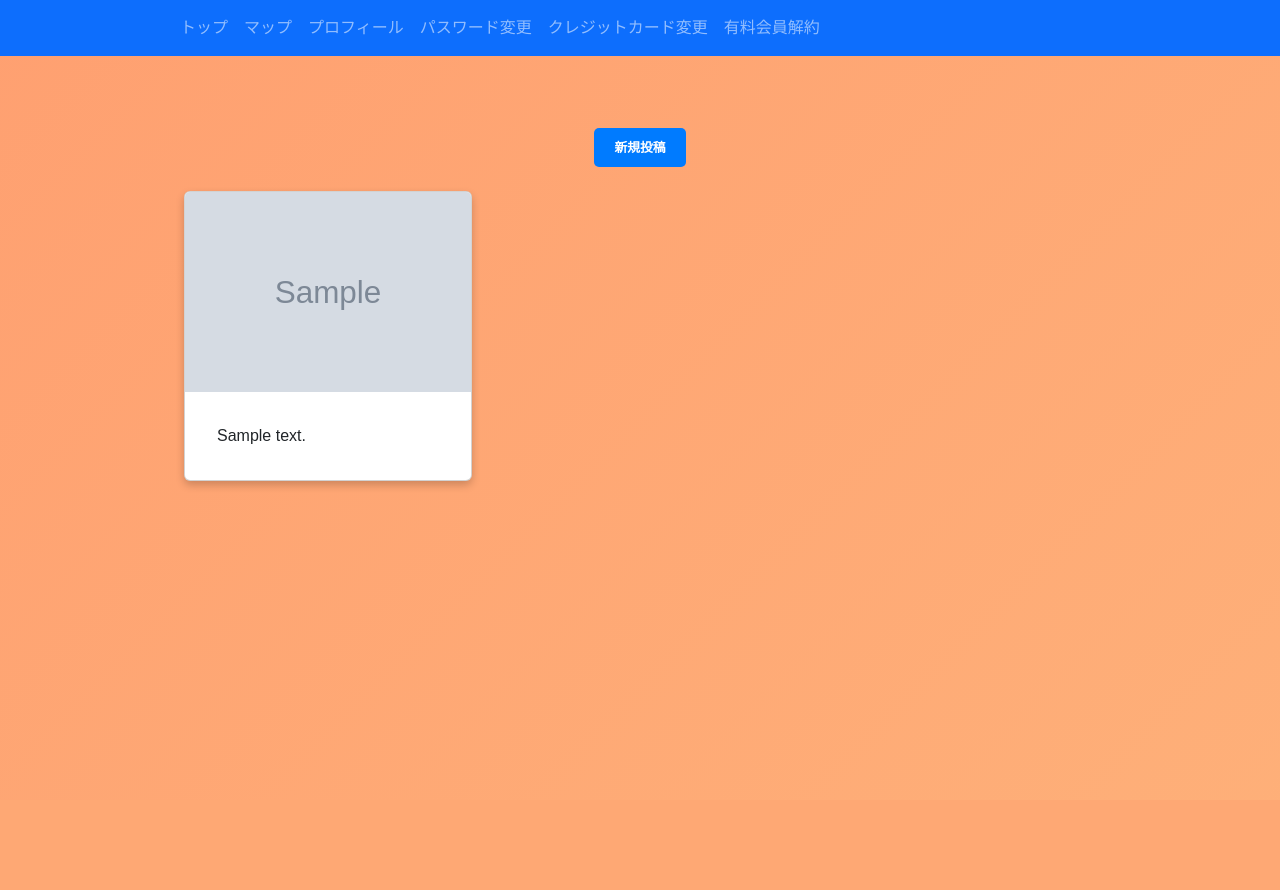
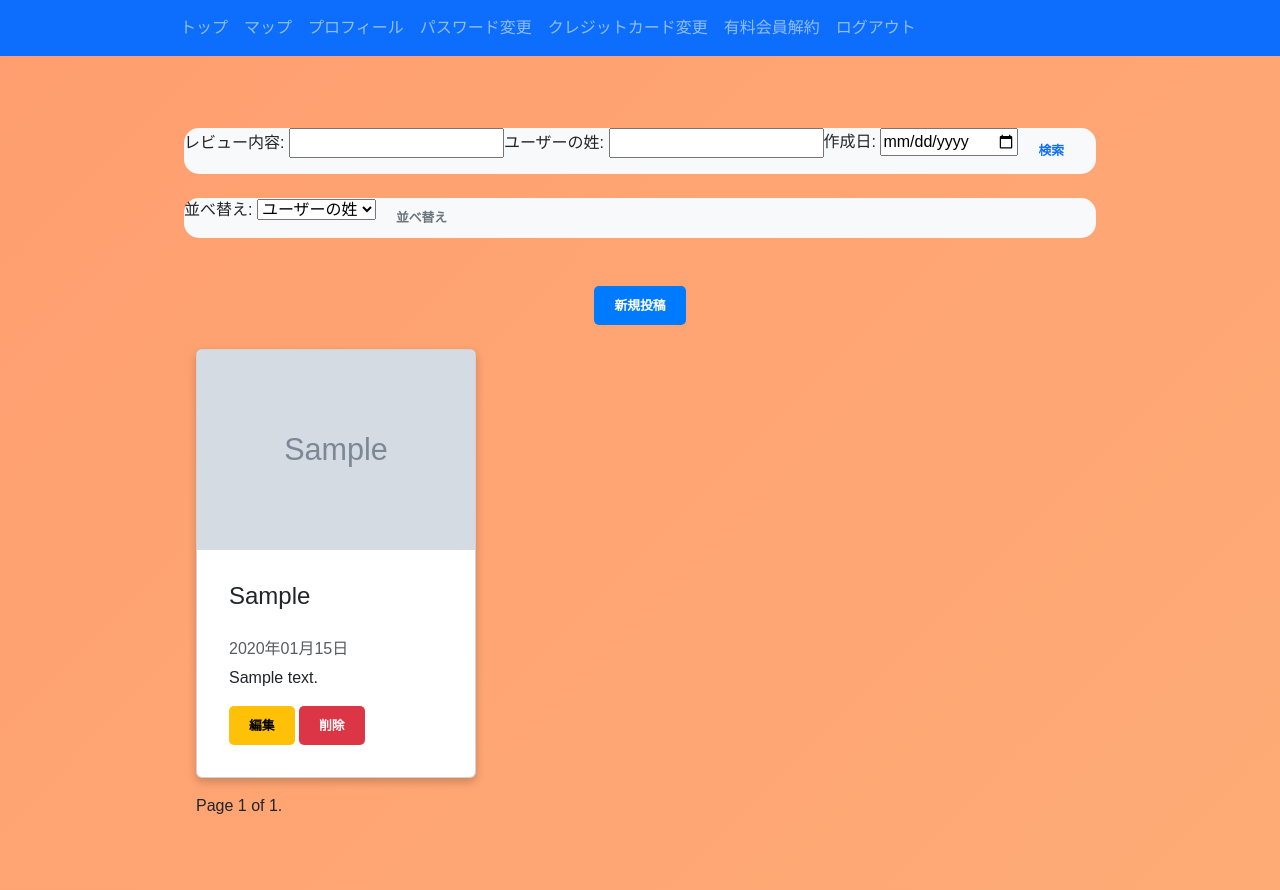
Before and after one commit to aramaki-105-j/patrol_app, a Django app: page /marker_detail/1/ in a window 1280 px wide. Before the commit the page ends 488 px from the top, so only its background shows below. Run offline with Django 4.2, Linux system fonts and the light colour scheme; a user stored in the database is signed in; tables that the repository leaves empty hold one stand-in row (values such as "Sample post"); grey boxes marked "Sample" are stand-in pictures; some libraries are stand-ins or nearby versions.

Commit message:
マーカー詳細ページ、検索と並び替え追加、レビュー編集と削除追加

```diff
--- a/patrol_app/forms.py
+++ b/patrol_app/forms.py
@@ -37,3 +37,14 @@ class ReviewForm(forms.ModelForm):
     class Meta:
         model = Review
         fields = ['content', 'image']
+
+class ReviewSearchForm(forms.Form):
+    query = forms.CharField(label='レビュー内容', max_length=100, required=False)
+    first_name = forms.CharField(label='ユーザーの姓', max_length=20, required=False)
+    created_at = forms.DateField(label='作成日', required=False, widget=forms.DateInput(attrs={'type': 'date'}))
+
+class ReviewSortForm(forms.Form):
+    sort_by = forms.ChoiceField(label='並べ替え', choices=[
+        ('first_name', 'ユーザーの姓'),
+        ('created_at', '作成日')
+    ], required=False)
--- a/patrol_app/static/css/style.css
+++ b/patrol_app/static/css/style.css
@@ -102,6 +102,55 @@ h2 {
   margin:5px 0;
   text-align: center;
   font-size:10px;
+}
+
+/* レビュー削除フォーム */
+.delete-review-container {
+  max-width: 600px;
+  margin: 0 auto;
+  padding: 20px;
+  background-color: #f8f9fa;
+  border-radius: 8px;
+  box-shadow: 0 4px 8px rgba(0, 0, 0, 0.1);
+}
+
+.title {
+  font-size: 24px;
+  color: #dc3545;
+  text-align: center;
+}
+
+.warning {
+  font-size: 16px;
+  color: #6c757d;
+  text-align: center;
+  margin-bottom: 20px;
+}
+
+.delete-form {
+  display: flex;
+  justify-content: center;
+  gap: 10px;
+}
+
+.btn {
+  padding: 10px 20px;
+  border: none;
+  border-radius: 4px;
+  cursor: pointer;
+}
+
+.btn-danger {
+  background-color: #dc3545;
+  color: #fff;
+}
+
+.btn-secondary {
+  background-color: #6c757d;
+  color: #fff;
+  text-decoration: none;
+  display: inline-block;
+  text-align: center;
 }
 
 /* レビュー入力フォーム */
@@ -286,3 +335,56 @@ h1 {
 .forgot-password-link:hover {
   text-decoration: underline;
 }
+
+/* レビュー編集フォーム */
+.edit-review-container {
+  max-width: 600px;
+  margin: 0 auto;
+  padding: 20px;
+  background-color: #f8f9fa;
+  border-radius: 15px;
+  box-shadow: 0 4px 8px rgba(0, 0, 0, 0.1);
+}
+
+.title {
+  font-size: 24px;
+  color: #007bff;
+  text-align: center;
+  margin-bottom: 20px;
+}
+
+.edit-form {
+  display: flex;
+  flex-direction: column;
+  gap: 15px;
+}
+
+.button-group {
+  display: flex;
+  justify-content: center;
+  gap: 10px;
+}
+
+.btn {
+  padding: 10px 20px;
+  border: none;
+  border-radius: 5px;
+  cursor: pointer;
+}
+
+.btn-primary {
+  background-color: #007bff;
+  color: #fff;
+}
+
+.btn-primary:hover {
+  background-color: #0056b3;
+}
+
+.btn-secondary {
+  background-color: #6c757d;
+  color: #fff;
+  text-decoration: none;
+  display: inline-block;
+  text-align: center;
+}
--- a/patrol_app/templates/base.html
+++ b/patrol_app/templates/base.html
@@ -46,6 +46,9 @@
           </li>
           <li class="nav-item">
             <a class="nav-link" href="{% url 'subscription_cancel' %}">有料会員解約</a>
+          </li>
+          <li class="nav-item">
+            <a class="nav-link" href="{% url 'account_logout' %}">ログアウト</a>
           </li>
 
           {% elif request.user.is_active %}
--- a/patrol_app/templates/marker_detail.html
+++ b/patrol_app/templates/marker_detail.html
@@ -3,6 +3,20 @@
 {% block title %}レビュー画面{% endblock %}
 
 {% block content %}
+<div class="container my-5">
+  <div class="mb-4">
+    <form method="get" class="d-flex">
+      {{ search_form.as_p }}
+      <button type="submit" class="btn btn-outline-primary ml-2">検索</button>
+    </form>
+  </div>
+  <div class="mb-4">
+    <form method="get" class="d-flex">
+      {{ sort_form.as_p }}
+      <button type="submit" class="btn btn-outline-secondary ml-2">並べ替え</button>
+    </form>
+  </div>
+
 <div class="container my-5">
   <div class="text-center mb-4">
     <a href="{% url 'review_create' marker_id=marker.id %}" class="btn btn-primary">新規投稿</a>
@@ -16,11 +30,35 @@
         <img src="{{ review.image.url }}" alt="Review image" class="card-img-top" style="height: 200px; object-fit: cover;">
         {% endif %}
         <div class="card-body">
+          <h6 class="card-title">{{ review.user.first_name }}</h6>
+          <h6 class="card-subtitle mb-2 text-muted">{{ review.created_at|date:"Y年m月d日" }}</h6>
           <p class="card-text">{{ review.content }}</p>
+          {% if review.user == request.user %}
+          <a href="{% url 'review_edit' review.pk %}" class="btn btn-warning">編集</a>
+          <a href="{% url 'review_delete' review.pk %}" class="btn btn-danger">削除</a>
+          {% endif %}
         </div>
       </div>
     </div>
     {% endfor %}
   </div>
+
+  <div class="pagination">
+    <span class="step-links">
+        {% if reviews.has_previous %}
+            <a href="?page=1">« first</a>
+            <a href="?page={{ reviews.previous_page_number }}">previous</a>
+        {% endif %}
+
+        <span class="current">
+            Page {{ reviews.number }} of {{ reviews.paginator.num_pages }}.
+        </span>
+
+        {% if reviews.has_next %}
+            <a href="?page={{ reviews.next_page_number }}">next</a>
+            <a href="?page={{ reviews.paginator.num_pages }}">last »</a>
+        {% endif %}
+    </span>
+  </div>
 </div>
 {% endblock %}
--- a/patrol_app/urls.py
+++ b/patrol_app/urls.py
@@ -16,6 +16,8 @@ urlpatterns = [
     path('marker_detail/<int:pk>/', views.MarkerDetailView.as_view(), name='marker_detail'),
 
     path('marker/<int:marker_id>/review_create/', views.ReviewCreateView.as_view(), name='review_create'),
+    path('review/<int:pk>/delete/',  views.ReviewDeleteView.as_view(), name='review_delete'),
+    path('review/<int:pk>/edit/', views.ReviewUpdateView.as_view(), name='review_edit'),
 
     path('credit/register', credit.CreditRegisterView.as_view(), name='credit_register'),
     path('credit/update', credit.CreditUpdateView.as_view(), name='credit_update'),
--- a/patrol_app/views.py
+++ b/patrol_app/views.py
@@ -4,16 +4,19 @@ from django.shortcuts import render, redirect
 from allauth.account import views
 from django.views import View
 from patrol_app.models import CustomUser, Marker, Review
-from patrol_app.forms import ProfileForm, ReviewForm
+from patrol_app.forms import ProfileForm, ReviewForm, ReviewSearchForm, ReviewSortForm
 from django.conf import settings
 from django.http import JsonResponse
 import json
 from django.views.decorators.csrf import csrf_exempt
 from django.utils.decorators import method_decorator
 from django.views.generic.detail import DetailView
-from django.views.generic.edit import CreateView
-from django.contrib.auth.mixins import LoginRequiredMixin
+from django.views.generic.edit import CreateView, DeleteView, UpdateView
+from django.contrib.auth.mixins import LoginRequiredMixin, UserPassesTestMixin
 from django.views.decorators.csrf import csrf_protect
+from django.db.models import Q
+from django.core.paginator import Paginator
+from django.urls import reverse_lazy
 
 class TopView(TemplateView):
     template_name = 'top.html'
@@ -122,8 +125,41 @@ class MarkerDetailView(LoginRequiredMixin, DetailView):
 
     def get_context_data(self, **kwargs):
         context = super().get_context_data(**kwargs)
-        reviews = Review.objects.filter(marker=self.get_object())
-        context['reviews'] = reviews
+        marker = self.get_object()
+        reviews = Review.objects.filter(marker=marker)
+
+        # 検索フォームの処理
+        search_form = ReviewSearchForm(self.request.GET)
+        if search_form.is_valid():
+            query = search_form.cleaned_data.get('query')
+            first_name = search_form.cleaned_data.get('first_name')
+            created_at = search_form.cleaned_data.get('created_at')
+
+            if query:
+                reviews = reviews.filter(content__icontains=query)
+            if first_name:
+                reviews = reviews.filter(user__first_name__icontains=first_name)
+            if created_at:
+                reviews = reviews.filter(created_at__date=created_at)
+
+        # 並べ替えフォームの処理
+        sort_form = ReviewSortForm(self.request.GET)
+        if sort_form.is_valid():
+            sort_by = sort_form.cleaned_data.get('sort_by')
+            if sort_by:
+                if sort_by == 'first_name':
+                    reviews = reviews.order_by('user__first_name')
+                elif sort_by == 'created_at':
+                    reviews = reviews.order_by('-created_at')
+
+        # ページネーションの処理
+        paginator = Paginator(reviews, 10)
+        page_number = self.request.GET.get('page')
+        page_obj = paginator.get_page(page_number)
+
+        context['reviews'] = page_obj
+        context['search_form'] = search_form
+        context['sort_form'] = sort_form
         return context
 
 class ReviewCreateView(LoginRequiredMixin, View):
@@ -145,3 +181,28 @@ class ReviewCreateView(LoginRequiredMixin, View):
             review.save()
             return redirect('marker_detail', pk=marker.id)
         return render(request, self.template_name, {'form': form, 'marker': marker})
+
+class ReviewDeleteView(LoginRequiredMixin, UserPassesTestMixin, DeleteView):
+    model = Review
+    template_name = 'review_confirm_delete.html'
+    context_object_name = 'review'
+
+    def test_func(self):
+        review = self.get_object()
+        return self.request.user == review.user
+
+    def get_success_url(self):
+        return reverse_lazy('marker_detail', kwargs={'pk': self.object.marker.id})
+
+class ReviewUpdateView(LoginRequiredMixin, UserPassesTestMixin, UpdateView):
+    model = Review
+    form_class = ReviewForm
+    template_name = 'review_update.html'
+    context_object_name = 'review'
+
+    def test_func(self):
+        review = self.get_object()
+        return self.request.user == review.user
+
+    def get_success_url(self):
+        return reverse_lazy('marker_detail', kwargs={'pk': self.object.marker.id})
```
Also changed, not shown: patrol_app/static/js/map.js (+30 -0 lines), patrol_app/templates/review_confirm_delete.html (added, +13 -0 lines), patrol_app/templates/review_update.html (added, +15 -0 lines), patrol_app/migrations/0006_marker_address.py (added), patrol_app/migrations/0007_remove_marker_address.py (added).
